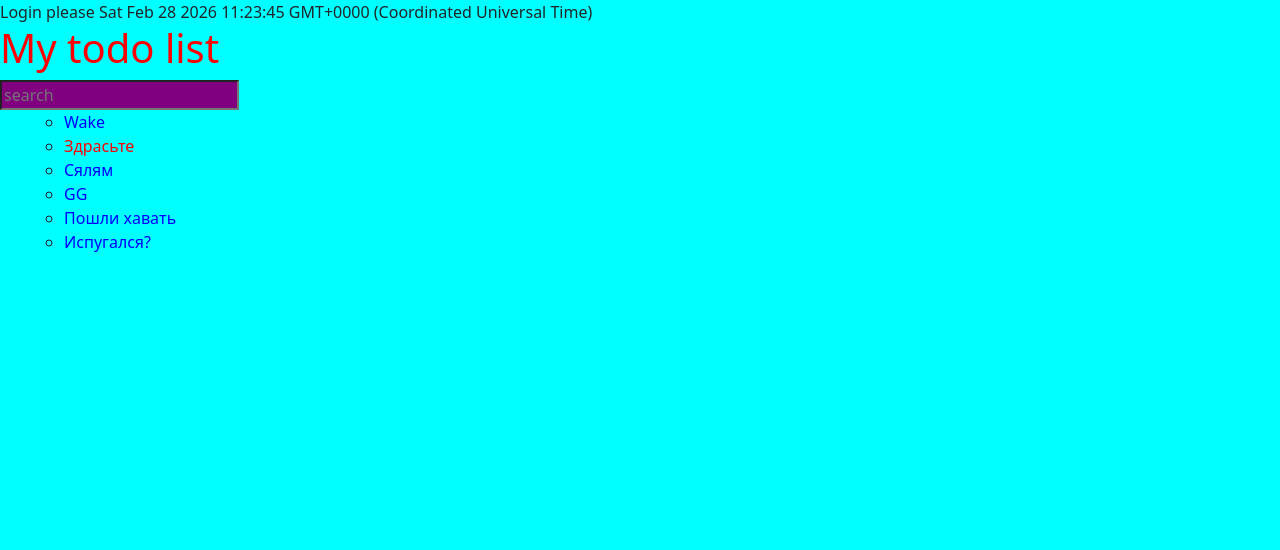
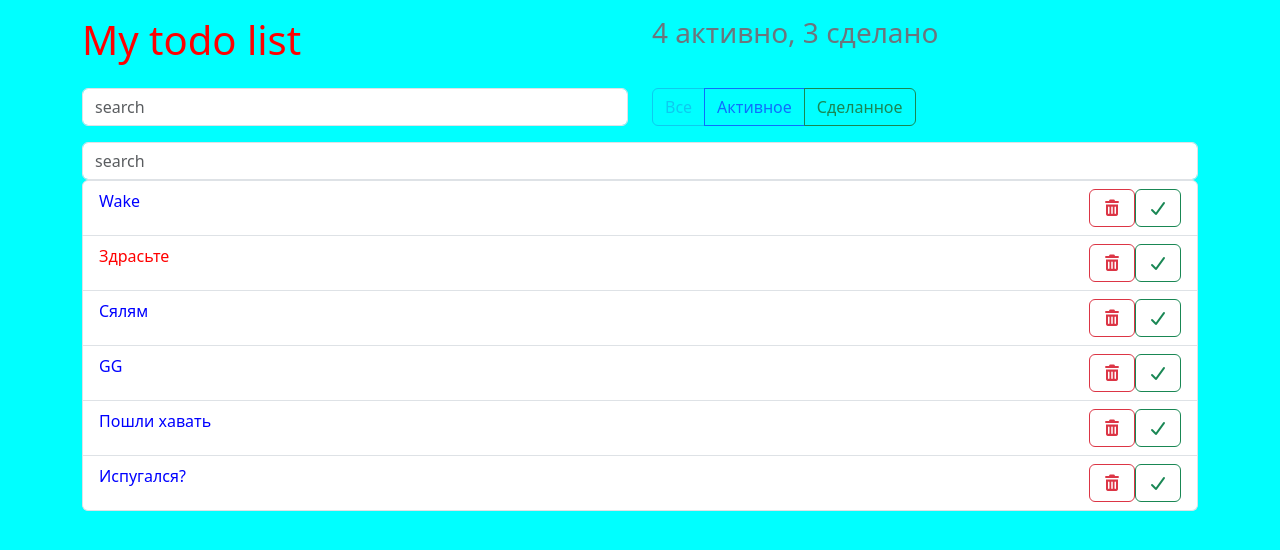
Before and after one commit to Qw1rdon/todo, a React (Vite) app: page / in a window 1280 px wide. Shown: the top 550 px of the page. Built offline with nearby package versions, Linux system fonts and the light colour scheme.

Commit message:
Оформление todo

```diff
--- a/index.html
+++ b/index.html
@@ -4,7 +4,8 @@
     <meta charset="UTF-8" />
     <meta name="viewport" content="width=device-width, initial-scale=1.0" />
     <link rel="stylesheet" href="https://cdn.jsdelivr.net/npm/bootstrap@5.3.3/dist/css/bootstrap.min.css">
-    <link rel="stylesheet" href="./public/style.css">
+    <link rel="stylesheet" href="https://cdnjs.cloudflare.com/ajax/libs/font-awesome/7.0.1/css/all.min.css" integrity="sha512-2SwdPD6INVrV/lHTZbO2nodKhrnDdJK9/kg2XD1r9uGqPo1cUbujc+IYdlYdEErWNu69gVcYgdxlmVmzTWnetw==" crossorigin="anonymous" referrerpolicy="no-referrer" />
+    <link rel="stylesheet" href="src/style.css">
     <title>Список дел</title>
   </head>
   <body>
--- a/src/components/App.jsx
+++ b/src/components/App.jsx
@@ -2,25 +2,28 @@ import React from "react";
 import AppHeader from "./AppHeader.jsx";
 import SearshPanel from "./SearchPanel.jsx";
 import TodoList from "./TodoList.jsx";
+import ItemsFilter from "./ItemsFilters.jsx";
 
 const App = () => {
   const todoData = [
-    { label: 'Wake'},
-    { label: 'Здрасьте', important: true},
-    { label: 'Сялям'},
-    { label: 'GG'},
-    { label: 'Пошли хавать'},
-     { label: 'Испугался?'}
+    { id: 1,label: 'Wake'},
+    { id: 2,label: 'Здрасьте', important: true},
+    { id: 3,label: 'Сялям'},
+    { id: 4,label: 'GG'},
+    { id: 5,label: 'Пошли хавать'},
+    { id: 6,label: 'Испугался?'}
   ]
-  const isLogged = false;
-  const login = <span>Login please</span>;
-  const welcome = <span>Welcome, user</span>;
-
   return (
-    <div>
-      {isLogged ? welcome :login}
-        <span> {(new Date()).toString()}</span>
-        <AppHeader/>
+    <div className="container">
+        <AppHeader active = {3} done = {4}/>
+        <div className="row">
+            <div className="col-6">
+                <SearshPanel/>
+            </div>
+            <div className="col-6">
+                <ItemsFilter/>
+            </div>
+        </div>
         <SearshPanel/>
         <TodoList todos = {todoData}/>
     </div>
--- a/src/components/AppHeader.jsx
+++ b/src/components/AppHeader.jsx
@@ -1,9 +1,18 @@
 import React from "react";
 
 
-const AppHeader = () => {
+const AppHeader = ({done, active}) => {
   return (
-    <h1>My todo list</h1>
+    <div>
+      <div className="row">
+        <div className="col-6">
+            <h1>My todo list</h1>
+        </div>
+        <div className="col-6 text-secondary">
+            <h3>{done} активно, {active} сделано</h3>
+        </div>
+      </div>
+    </div>
   );
 }
 
--- /dev/null
+++ b/src/components/ItemsFilters.jsx
@@ -0,0 +1,16 @@
+const ItemsFilter = () => {
+    return (
+        <div class="btn-group" role="group">
+            <input type="radio" className="btn-check" name="btnradio" id="btnradio1"/>
+            <label class="btn btn-outline-info" htmlFor="btnradio1">Все</label>
+
+            <input type="radio" className="btn-check" name="btnradio" id="btnradio2"/>
+            <label class="btn btn-outline-primary" htmlFor="btnradio2">Активное</label>
+
+            <input type="radio" className="btn-check" name="btnradio" id="btnradio3"/>
+            <label class="btn btn-outline-success" htmlFor="btnradio3">Сделанное</label>
+        </div>
+    );
+}
+
+export default ItemsFilter;
--- a/src/components/SearchPanel.jsx
+++ b/src/components/SearchPanel.jsx
@@ -3,7 +3,7 @@ import React from "react";
 const SearshPanel = () => {
   const searchText = 'Ask me everything';
   return (
-    <input placeholder="search" />
+    <input className="form-control my-search" placeholder="search" />
   );
 }
 
--- a/src/components/TodoList.jsx
+++ b/src/components/TodoList.jsx
@@ -4,15 +4,20 @@ import TodoListItem from "./TodoListItem.jsx";
 
 const TodoList = ({todos}) => {
     const elements = todos.map((item) => {
-    return (
-        <ul>
-        <li><TodoListItem {...item}/></li>
-        </ul>
+        return (
+            <li className="list-group-item" key={item.id}>
+                <TodoListItem {...item}/>
+                <button type="button" className="btn btn-outline-success my-button"><i className="fa-solid fa-check"></i
+                ></button>
+                <button type="button" className="btn btn-outline-danger my-button"><i className="fa-solid fa-trash-can"></i>
+                </button>
+            </li>
+
         );
     });
 
     return(
-        <ul>
+        <ul className="list-group">
             {elements}
         </ul>
     )
--- a/public/style.css
+++ b/src/style.css
@@ -33,3 +33,12 @@ body {
 input {
    background-color: purple;
 }
+
+.my-button {
+    float: right;
+}
+
+.row {
+    margin-top: 1rem;
+    margin-bottom: 1rem;
+}
```
